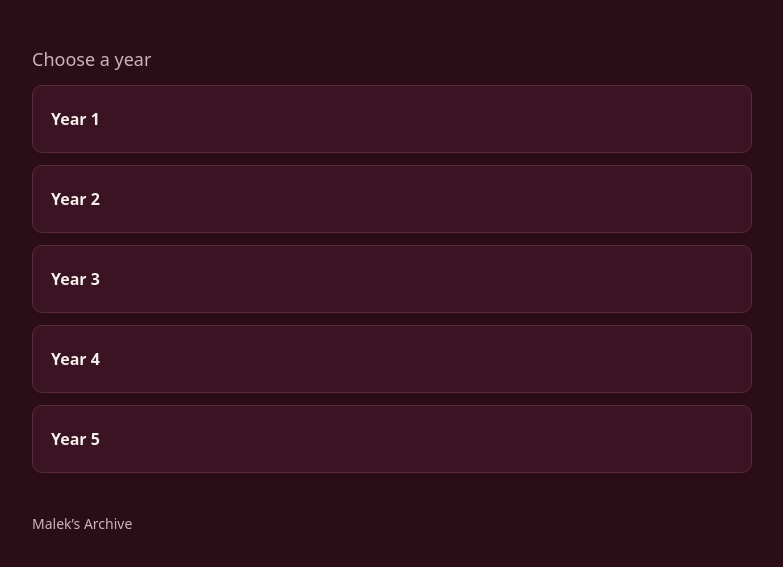
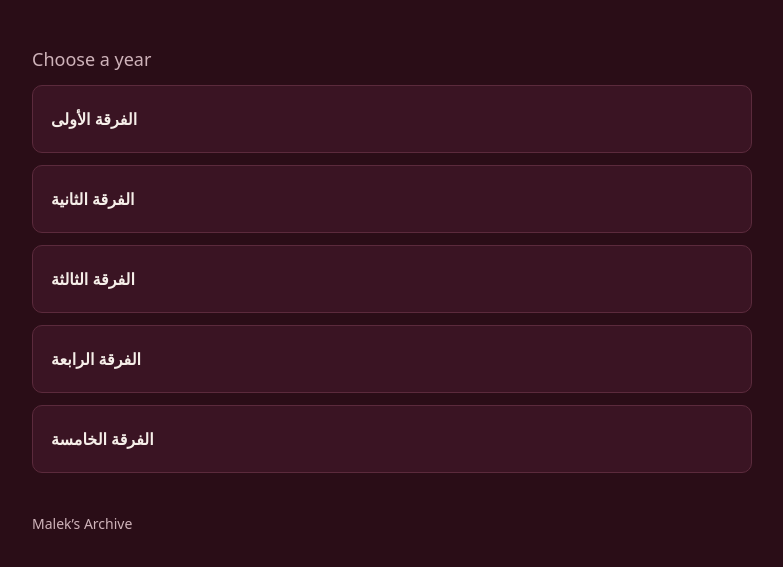
Before and after one commit to malekhisham41/malek-archive, a plain HTML site: page index.html in a window 1280 px wide. Shown: the part 135-702 px from the top of the page, without its empty margins (248-1031 px from the left). Drawn offline with Linux system fonts and the light colour scheme.

Commit message:
Update language in index.html to Arabic

```diff
--- a/index.html
+++ b/index.html
@@ -31,9 +31,9 @@ button:focus-visible,a:focus-visible{outline:2px solid var(--acc);outline-offset
 <footer>Malek’s Archive</footer>
 </main>
 <script>
-/* Add content: ITEMS["Year 2/Semester 1/CVS/Physiology/Lecture 1 title/PDF by Malek"] = [{title:"Lecture 1", pdf:"pdfs/x.pdf"}]  (leave pdf out for a text-only entry) */
-const MODULES = {"Year 2/Semester 1":["CVS","Renal","Psychology"]};
-const LECTURES = {}; /* Keys start with "Year 2/Semester 1/": LECTURES["Year 2/Semester 1/CVS/Physiology"] = [...]; Psychology: LECTURES["Year 2/Semester 1/Psychology"] */
+/* Add content: ITEMS["الفرقة الثانية/Semester 1/CVS/Physiology/Lecture 1 title/PDF by Malek"] = [{title:"Lecture 1", pdf:"pdfs/x.pdf"}]  (leave pdf out for a text-only entry) */
+const MODULES = {"الفرقة الثانية/Semester 1":["CVS","Renal","Psychology"]};
+const LECTURES = {}; /* Keys start with "الفرقة الثانية/Semester 1/": LECTURES["الفرقة الثانية/Semester 1/CVS/Physiology"] = [...]; Psychology: LECTURES["الفرقة الثانية/Semester 1/Psychology"] */
 const ITEMS = {};
 const CORE = ["Physiology","Anatomy","Embryology","Pharmacology","Pathology","Biochemistry","Histology","Microbiology"];
 const TREE = {
@@ -54,7 +54,7 @@ function render(){
     else if(i>0)cr.append(el("span","",p));
   });
   const v=$("view");v.replaceChildren();
-  const YEARS=["Year 1","Year 2","Year 3","Year 4","Year 5"], SEMS=["Semester 1","Semester 2"];
+  const YEARS=["الفرقة الأولى", "الفرقة الثانية", "الفرقة الثالثة", "الفرقة الرابعة", "الفرقة الخامسة"], SEMS=["Semester 1","Semester 2"];
   const p=path.slice(2), mod=p[0], ld=(mod&&TREE[mod])?2:1, n=p.length;
   let level;
   if(path.length===0){$("title").textContent="Choose a year";level=YEARS.map(y=>[y,()=>go([y])])}
```
